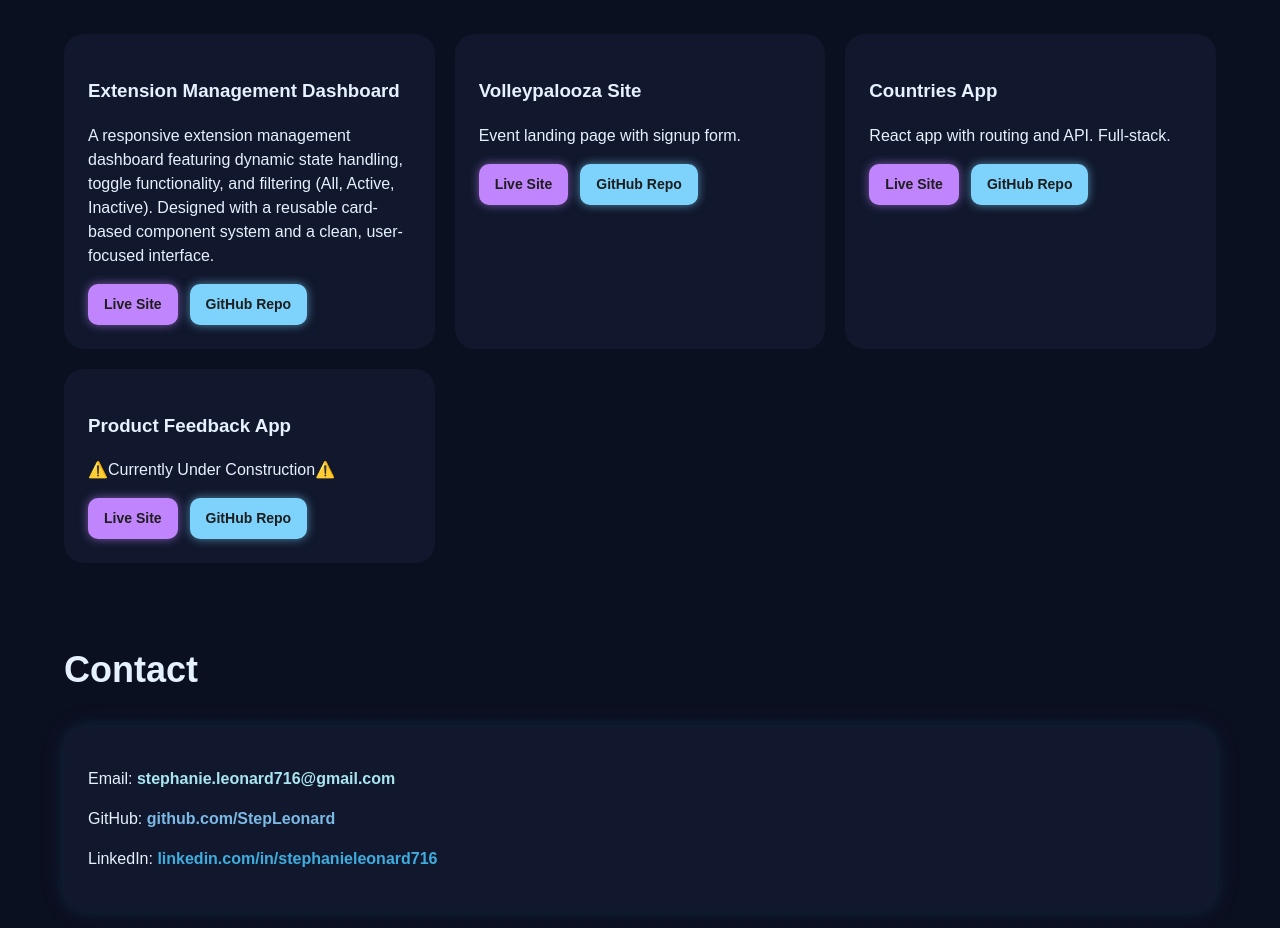
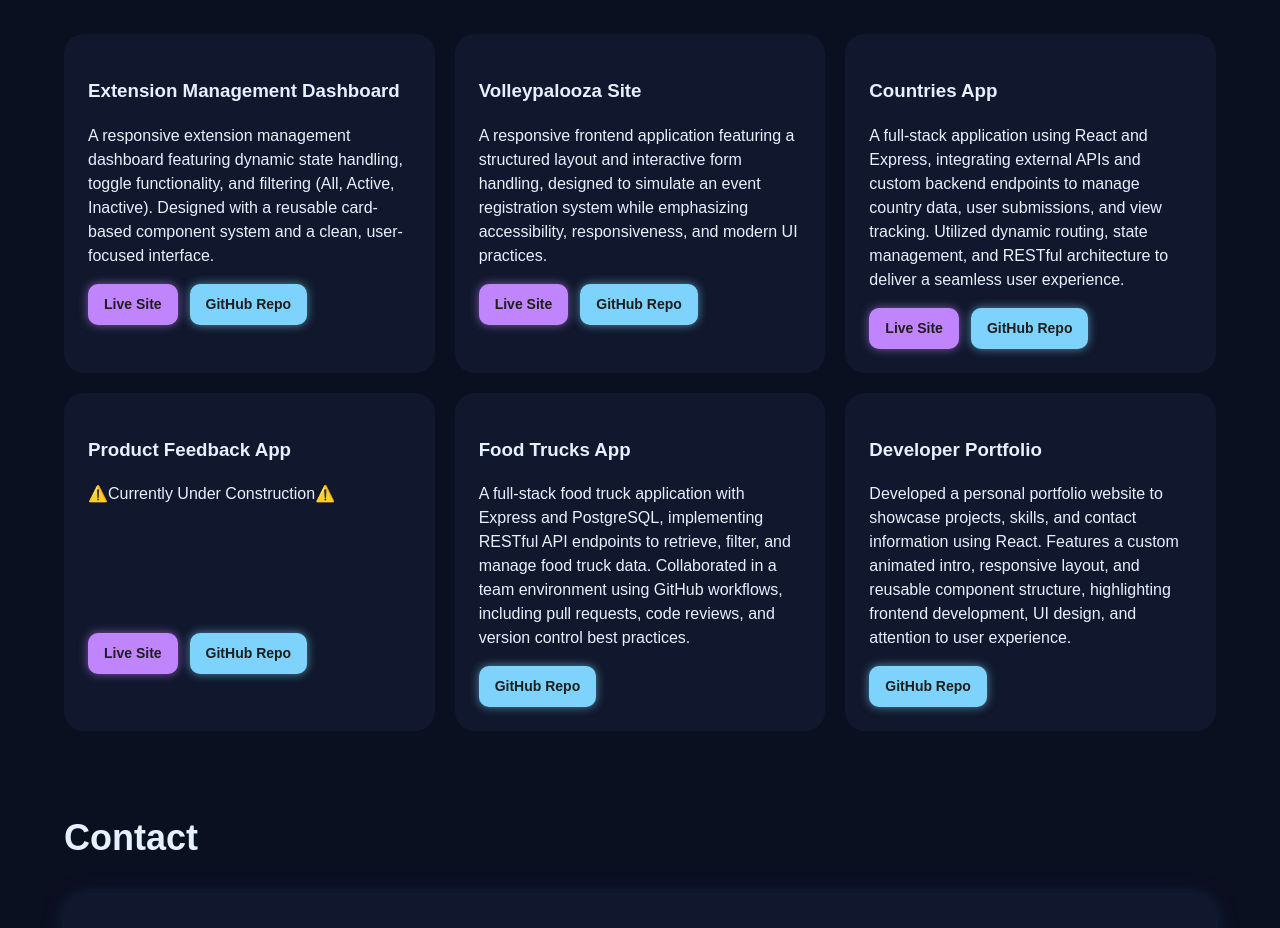
Before and after one commit to StepLeonard/portfolio, a React app: page / in a window 1280 px wide. Shown: the part 1565-2493 px from the top of the page. Built offline with nearby package versions, Linux system fonts and the light colour scheme; the HTML template or start-up script is replaced by a standard one.

Commit message:
added project github links

```diff
--- a/src/App.jsx
+++ b/src/App.jsx
@@ -218,7 +218,7 @@ function App() {
 
           <div className="project-card">
             <h3>Volleypalooza Site</h3>
-            <p>Event landing page with signup form.</p>
+            <p>A responsive frontend application featuring a structured layout and interactive form handling, designed to simulate an event registration system while emphasizing accessibility, responsiveness, and modern UI practices.</p>
 
             <div className="project-buttons">
               <a
@@ -243,7 +243,7 @@ function App() {
 
           <div className="project-card">
             <h3>Countries App</h3>
-            <p>React app with routing and API. Full-stack.</p>
+            <p> A full-stack application using React and Express, integrating external APIs and custom backend endpoints to manage country data, user submissions, and view tracking. Utilized dynamic routing, state management, and RESTful architecture to deliver a seamless user experience.</p>
 
             <div className="project-buttons">
               <a
@@ -268,7 +268,10 @@ function App() {
           <div className="project-card">
             <h3>Product Feedback App</h3>
             <p>⚠️Currently Under Construction⚠️ </p>
-
+            <br></br>
+            <br></br>
+            <br></br>
+            <br></br>
 
             <div className="project-buttons">
               <a href="#" className="project-btn live-btn">
@@ -279,6 +282,49 @@ function App() {
               </a>
             </div>
           </div>
+
+          <div className="project-card">
+  <h3>Food Trucks App</h3>
+
+  <p>
+     A full-stack food truck application with Express and PostgreSQL,
+    implementing RESTful API endpoints to retrieve, filter, and manage food
+    truck data. Collaborated in a team environment using GitHub workflows,
+    including pull requests, code reviews, and version control best practices.
+  </p>
+
+  <div className="project-buttons">
+    <a
+      href="https://github.com/StepLeonard/food-trucks-app"
+      target="_blank"
+      rel="noreferrer"
+      className="project-btn github-btn"
+    >
+      GitHub Repo
+    </a>
+  </div>
+</div>
+<div className="project-card">
+  <h3>Developer Portfolio</h3>
+
+  <p>
+    Developed a personal portfolio website to showcase projects,
+    skills, and contact information using React. Features a custom animated
+    intro, responsive layout, and reusable component structure, highlighting
+    frontend development, UI design, and attention to user experience.
+  </p>
+
+  <div className="project-buttons">
+    <a
+      href="https://github.com/StepLeonard/portfolio"
+      target="_blank"
+      rel="noreferrer"
+      className="project-btn github-btn"
+    >
+      GitHub Repo
+    </a>
+  </div>
+</div>
         </div>
       </section>
 
```
